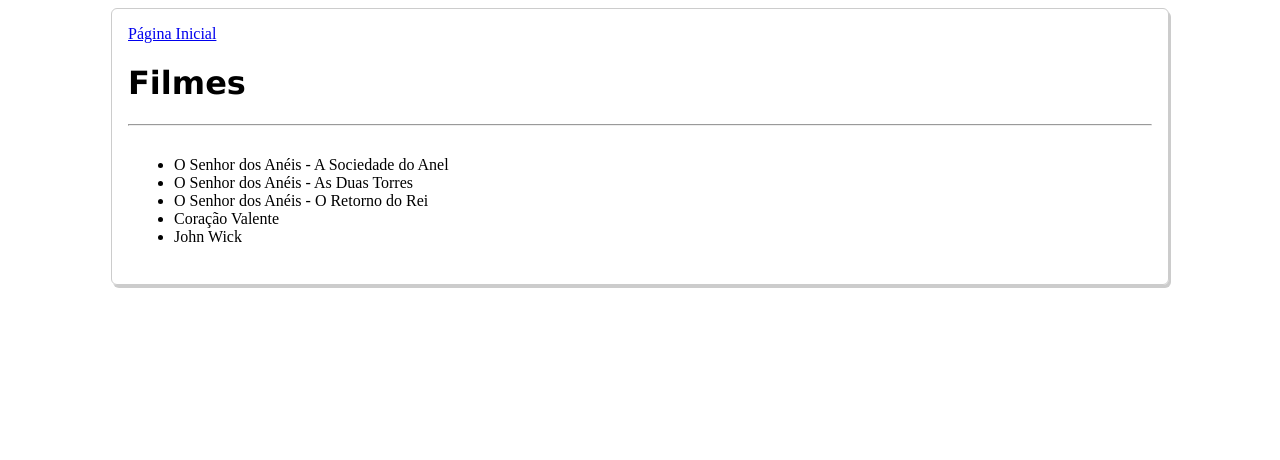
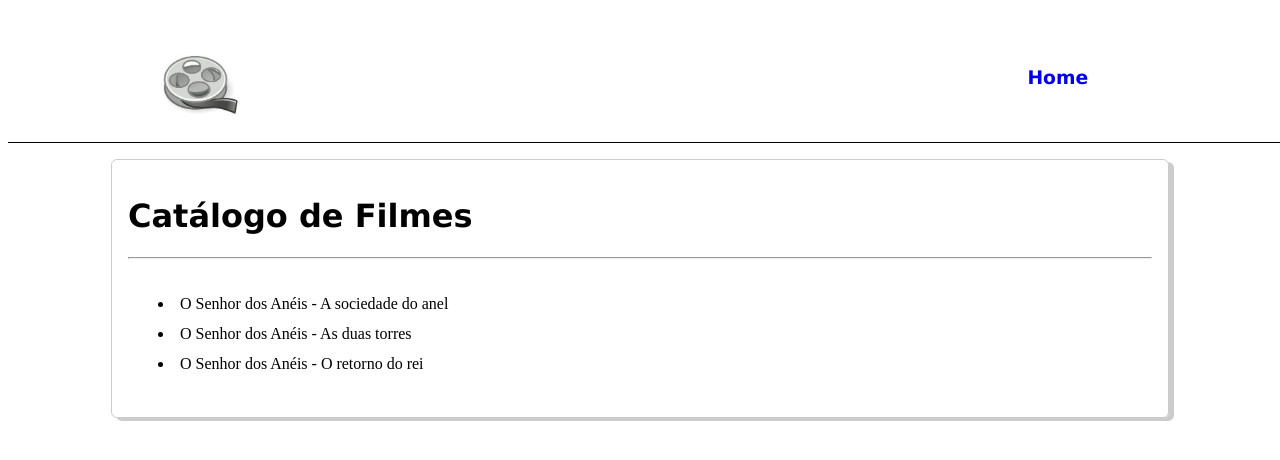
Before and after one commit to GuilhermeGMoraes/HTMLCSS, a plain HTML site: page filmes.html in a window 1280 px wide. Drawn offline with Linux system fonts and the light colour scheme.

Commit message:
alterações em login.html, filmes.html, desenhos.html, documentarios.html, series.html, style.css e README.md

```diff
--- a/filmes.html
+++ b/filmes.html
@@ -7,17 +7,55 @@
     <link rel="stylesheet" href="style.css">
 </head>
 <body>
+    <header id="topo-site">
+        <div id="topo-conteudo">
+                <div id="logo">
+                        <figure>
+                            <img src="_img/logo.jfif" width="80px" height="80px" alt="Logo">
+                        </figure>
+                </div>
+
+                    <nav>
+                        <ul>
+                            <li>
+                                <a id="login" href="index.html"><h3>Home</h3></a>
+                            </li>
+                        </ul>
+                    </nav>
+        </div>
+     </header>
     <main>
-    <a href="./index.html">Página Inicial</a>
-   <p><h1>Filmes</h1></p>
+   <p><h1>Catálogo de Filmes</h1></p>
    <hr>
             <div>
             <ul>
-                <li>O Senhor dos Anéis - A Sociedade do Anel</li>
-                <li>O Senhor dos Anéis - As Duas Torres</li>
-                <li>O Senhor dos Anéis - O Retorno do Rei</li>
-                <li>Coração Valente</li>
-                <li>John Wick</li>
+                <li>
+                <div class="dropdown">
+                    <span>O Senhor dos Anéis - A sociedade do anel</span>
+                    <div class="dropdown-content">
+                    <p>Filme de fantasia ganhador de 4 oscars dirigido por Peter Jackson e baseado no primeiro volume da série O Senhor dos Anéis, de J. R. R. Tolkien.</p>
+                    <a href="">Assistir</a>
+                    </div>
+                </div>
+              </li>
+              <li>
+                <div class="dropdown">
+                    <span>O Senhor dos Anéis - As duas torres</span>
+                    <div class="dropdown-content">
+                    <p>Filme de fantasia ganhador de 2 oscars dirigido por Peter Jackson e baseado no segundo volume da série O Senhor dos Anéis, de J. R. R. Tolkien.</p>
+                    <a href="">Assistir</a>
+                    </div>
+                </div>
+              </li>
+              <li>
+                <div class="dropdown">
+                    <span>O Senhor dos Anéis - O retorno do rei</span>
+                    <div class="dropdown-content">
+                    <p>Filme de fantasia ganhador de 11 oscars dirigido por Peter Jackson e baseado no terceiro volume da série O Senhor dos Anéis, de J. R. R. Tolkien.</p>
+                    <a href="">Assistir</a>
+                    </div>
+                </div>
+              </li>
             </ul>
             </div>
     </main>
--- a/style.css
+++ b/style.css
@@ -49,12 +49,13 @@ font-family:'Lucida Sans', 'Lucida Sans Regular', 'Lucida Grande', 'Lucida Sans
 }
 
 nav ul li {
-display: inline-block;
+display: inline-flex;
 }
 
 nav ul li a{
 text-decoration: none;
 margin: 10px 5px;
+display: inline;
 }
 
 div#topo-conteudo {
@@ -73,10 +74,9 @@ margin-right: auto;
 padding: 1em;
 border: 1px solid #ccc;
 border-radius: 6px 6px;
-box-shadow: 2px 3px #ccc;
+box-shadow: 5px 3px #ccc;
+}
 
-
-}
 h1, h2{
     font-family: 'Lucida Sans', 'Lucida Sans Regular', 'Lucida Grande', 'Lucida Sans Unicode', Geneva, Verdana, sans-serif;
 }
@@ -170,3 +170,26 @@ input[type=email] {
 .botao {
  margin: 0px 5px 0px 5px;
 }
+/*dropdown*/
+.dropdown {
+    position: relative;
+    display: inline-block;
+  }
+
+  .dropdown-content {
+    display: none;
+    position: absolute;
+    background-color: #f9f9f9;
+    min-width: 160px;
+    box-shadow: 0px 8px 16px 0px rgba(0,0,0,0.2);
+    padding: 12px 16px;
+    z-index: 1;
+  }
+
+  .dropdown:hover .dropdown-content {
+    display: block;
+  }
+
+  a{
+    font-family: 'Lucida Sans', 'Lucida Sans Regular', 'Lucida Grande', 'Lucida Sans Unicode', Geneva, Verdana, sans-serif;
+  }
```
Also changed, not shown: desenhos.html (+17 -1 lines), documentarios.html (+17 -1 lines), index.html (+1 -1 lines), login.html (+1 -1 lines), series.html (+17 -1 lines), 1 other file.
